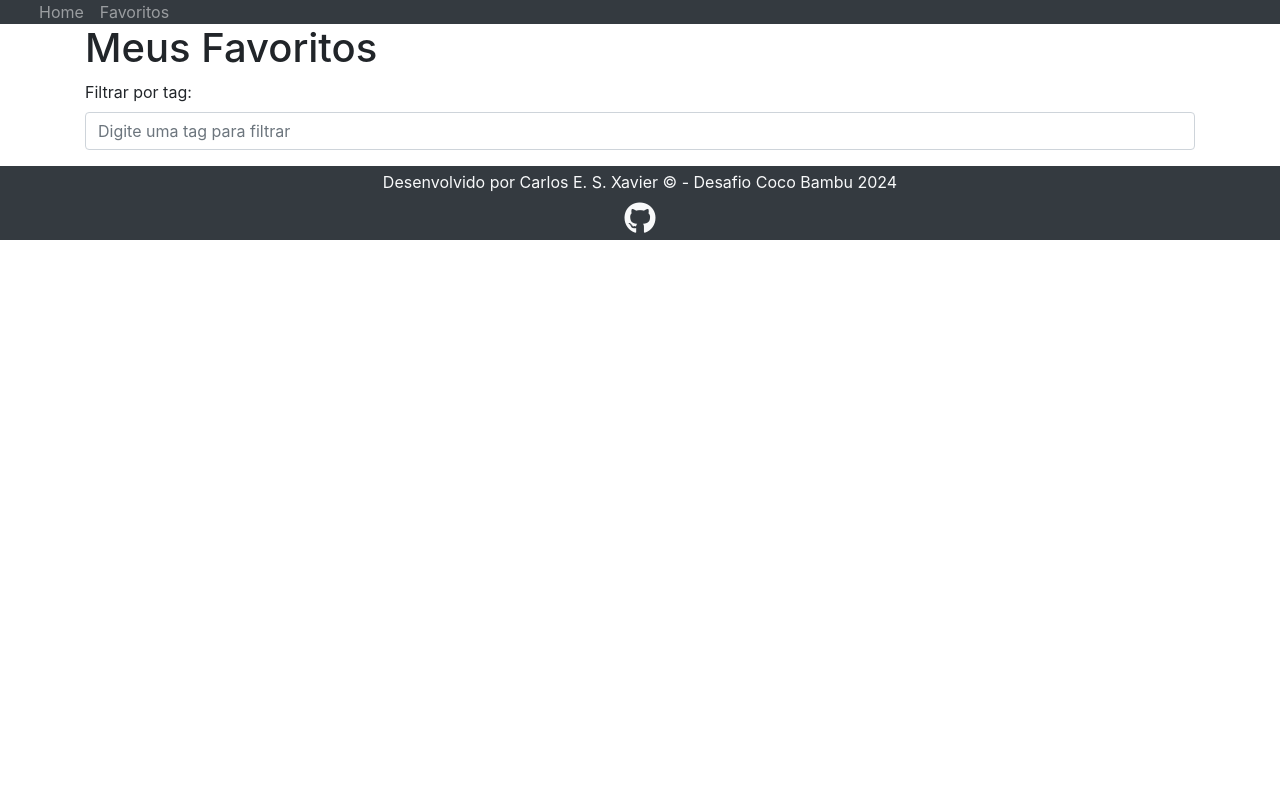
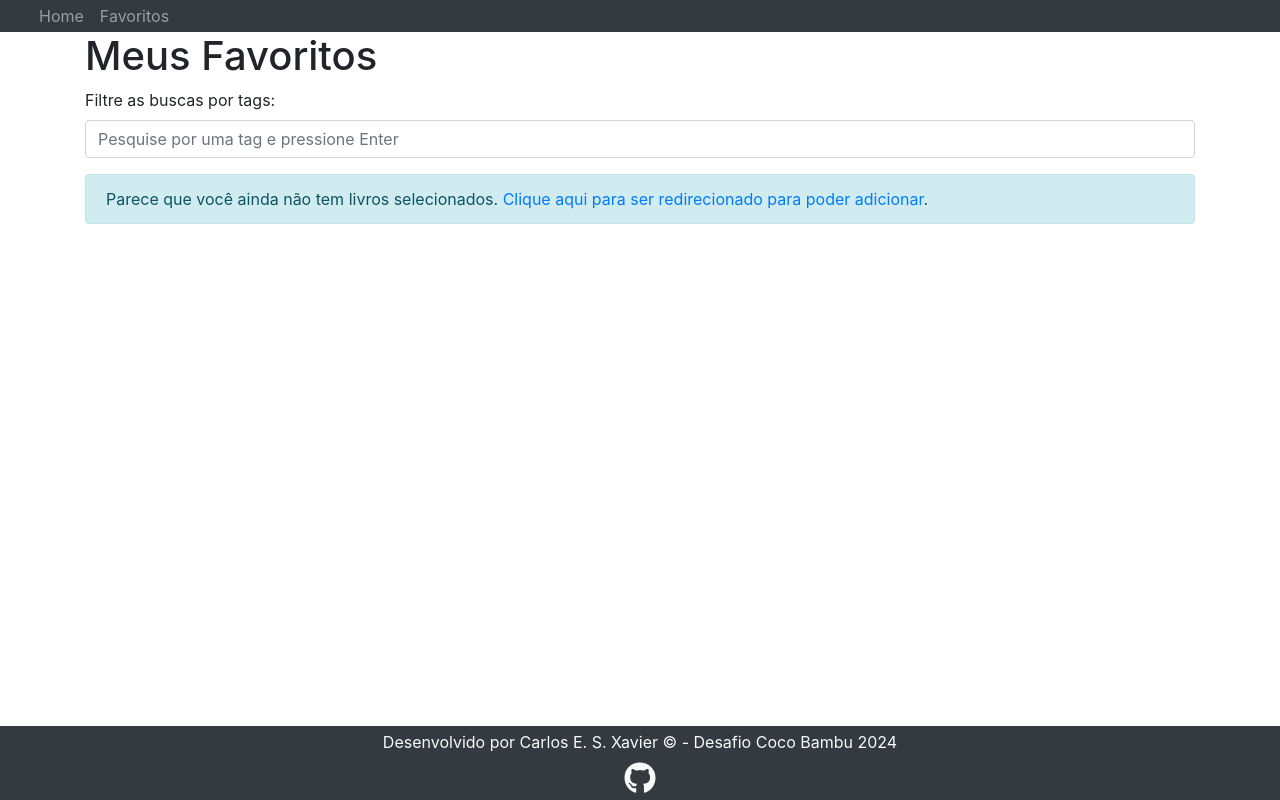
Before and after one commit to xrrac42/CocoBambuReads, an Angular app: page /favorites in a window 1280 px wide. Built offline with nearby package versions, Linux system fonts and the light colour scheme.

Commit message:
Correcao no estilo da pagina favorites e implementacao da busca por mais tags

```diff
--- a/src/app/services/favorites-book.service.ts
+++ b/src/app/services/favorites-book.service.ts
@@ -44,10 +44,11 @@ export class FavoritesBookService {
     }
   }
 
-  filterBooksByTag(tag: string): FavoriteBook[] {
+  filterBooksByTags(tags: string[]): FavoriteBook[] {
     this.loadFavoriteBooks();
-    return this.favoriteBooks.filter(book => book.tags.includes(tag));
+    return this.favoriteBooks.filter(book => tags.some(tag => book.tags.includes(tag)));
   }
+
   isFavorite(bookId: string): boolean {
     this.loadFavoriteBooks();
     return this.favoriteBooks.some(book => book.id === bookId);
--- a/src/features/favorites/content/content.component.html
+++ b/src/features/favorites/content/content.component.html
@@ -1,11 +1,23 @@
-<!-- Ajustar o HTML para o footer no componente de favoritos. -->
-<!-- Corrigir o search para buscar mais de uma tag. -->
 <div class="container">
   <h1>Meus Favoritos</h1>
   <div class="form-group">
-    <label for="tagFilter">Filtrar por tag:</label>
-    <input id="tagFilter" [(ngModel)]="selectedTag" (input)="filterBooks()" class="form-control" placeholder="Digite uma tag para filtrar">
+    <label for="tagFilter">Filtre as buscas por tags:</label>
+    <input id="tagFilter" [(ngModel)]="selectedTag" (keydown.enter)="addTagToFilter(selectedTag); selectedTag=''" class="form-control" placeholder="Pesquise por uma tag e pressione Enter">
   </div>
+  <div class="selected-tags">
+    <span *ngFor="let tag of selectedTags" class="tag-chip">
+      {{ tag }} <span class="close-btn" (click)="removeTagFromFilter(tag)">&times;</span>
+    </span>
+  </div>
+
+  <div *ngIf="!hasFavoritesBooks()" class="alert alert-info">
+    Parece que você ainda não tem livros selecionados. <a href="#">Clique aqui para ser redirecionado para poder adicionar</a>.
+  </div>
+
+  <div *ngIf="favoriteBooks.length === 0 && hasFavoritesBooks() " class="alert alert-warning">
+    Nenhum resultado encontrado para as tags selecionadas.
+  </div>
+
   <div class="list-group">
     <div class="list-group-item list-group-item-action mb-3" *ngFor="let book of favoriteBooks">
       <div class="d-flex w-100">
@@ -24,7 +36,6 @@
             </div>
           </div>
           <div class="form-group mt-3">
-            <div class="form-group mt-3">
             <label for="notes">Anotações:</label>
             <div class="d-flex align-items-center">
               <textarea [(ngModel)]="book.notes" id="notes" class="form-control" rows="3" [disabled]="!isEditingNotes[book.id]"></textarea>
@@ -33,9 +44,8 @@
               </button>
             </div>
           </div>
-
-          <div class="form-group mt-3" >
-            <button *ngIf="isEditingNotes[book.id]"(click)="updateBook(book)" class="btn btn-outline-primary button-spacing">
+          <div class="form-group mt-3">
+            <button *ngIf="isEditingNotes[book.id]" (click)="updateBook(book)" class="btn btn-outline-primary button-spacing">
               <i class="fas fa-save"></i> Salvar Modificações
             </button>
             <button (click)="removeBook(book.id)" class="btn btn-outline-danger">
@@ -49,7 +59,6 @@
                 {{ tag }}
                 <span class="close-btn" (click)="removeTag(book, tagIndex)">&times;</span>
               </div>
-              <a *ngIf="!isAddingTag[book.id]">Adicionar uma nova tag</a>
                 <button *ngIf="!isAddingTag[book.id]" (click)="setAddTag(book.id, true)" class="add-tag-button">
                 <i class="fas fa-plus"></i>
               </button>
--- a/src/features/favorites/content/content.component.ts
+++ b/src/features/favorites/content/content.component.ts
@@ -3,6 +3,7 @@ import { FavoriteBook } from '../../../core/models/favoritesBook.model';
 import { FavoritesBookService } from '../../../app/services/favorites-book.service';
 import { FormsModule } from '@angular/forms';
 import { CommonModule } from '@angular/common';
+import { get } from 'http';
 
 @Component({
   selector: 'app-content',
@@ -14,6 +15,7 @@ import { CommonModule } from '@angular/common';
 export class ContentComponent implements OnInit {
   favoriteBooks: FavoriteBook[] = [];
   selectedTag: string = '';
+  selectedTags: string[] = [];
   newTags: { [bookId: string]: string } = {};
   isAddingTag: { [bookId: string]: boolean } = {};
   isEditingNotes: { [bookId: string]: boolean } = {};
@@ -22,6 +24,10 @@ export class ContentComponent implements OnInit {
 
   ngOnInit(): void {
     this.loadFavoriteBooks();
+  }
+
+  hasFavoritesBooks(): boolean {
+     return  this.favoritesBookService.getFavoritesBooks().length > 0;
   }
 
   loadFavoriteBooks(): void {
@@ -46,9 +52,21 @@ export class ContentComponent implements OnInit {
     this.isEditingNotes[book.id] = false;
   }
 
+  // filterBooks(): void {
+  //   if (this.selectedTag) {
+  //     this.favoriteBooks = this.favoritesBookService.filterBooksByTag(this.selectedTag);
+  //   } else {
+  //     this.favoriteBooks = this.favoritesBookService.getFavoritesBooks();
+  //   }
+  //   this.favoriteBooks.forEach(book => {
+  //     this.isAddingTag[book.id] = false;
+  //     this.isEditingNotes[book.id] = false;
+  //   });
+  // }
+
   filterBooks(): void {
-    if (this.selectedTag) {
-      this.favoriteBooks = this.favoritesBookService.filterBooksByTag(this.selectedTag);
+    if (this.selectedTags.length > 0) {
+      this.favoriteBooks = this.favoritesBookService.filterBooksByTags(this.selectedTags);
     } else {
       this.favoriteBooks = this.favoritesBookService.getFavoritesBooks();
     }
@@ -57,6 +75,7 @@ export class ContentComponent implements OnInit {
       this.isEditingNotes[book.id] = false;
     });
   }
+
 
   saveTag(book: FavoriteBook): void {
     const newTag = this.newTags[book.id]?.trim();
@@ -85,4 +104,14 @@ export class ContentComponent implements OnInit {
   toggleEditNotes(bookId: string): void {
     this.isEditingNotes[bookId] = !this.isEditingNotes[bookId];
   }
+  addTagToFilter(tag: string): void {
+    if (!this.selectedTags.includes(tag)) {
+      this.selectedTags.push(tag);
+      this.filterBooks();
+    }
+  }
+  removeTagFromFilter(tag: string): void {
+    this.selectedTags = this.selectedTags.filter(t => t !== tag);
+    this.filterBooks();
+  }
 }
--- a/src/features/favorites/favorites.component.css
+++ b/src/features/favorites/favorites.component.css
@@ -0,0 +1,9 @@
+.app-container {
+    display: flex;
+    flex-direction: column;
+    min-height: 100vh;
+  }
+
+  .content {
+    flex: 1;
+  }
--- a/src/features/favorites/favorites.component.html
+++ b/src/features/favorites/favorites.component.html
@@ -1,3 +1,5 @@
-<app-header></app-header>
-<app-content></app-content>
-<app-footer></app-footer>
+<div class="app-container">
+    <app-header></app-header>
+      <app-content class="content"></app-content>
+    <app-footer></app-footer>
+  </div>
```
Lines whose indentation alone changed are shown as unchanged.
